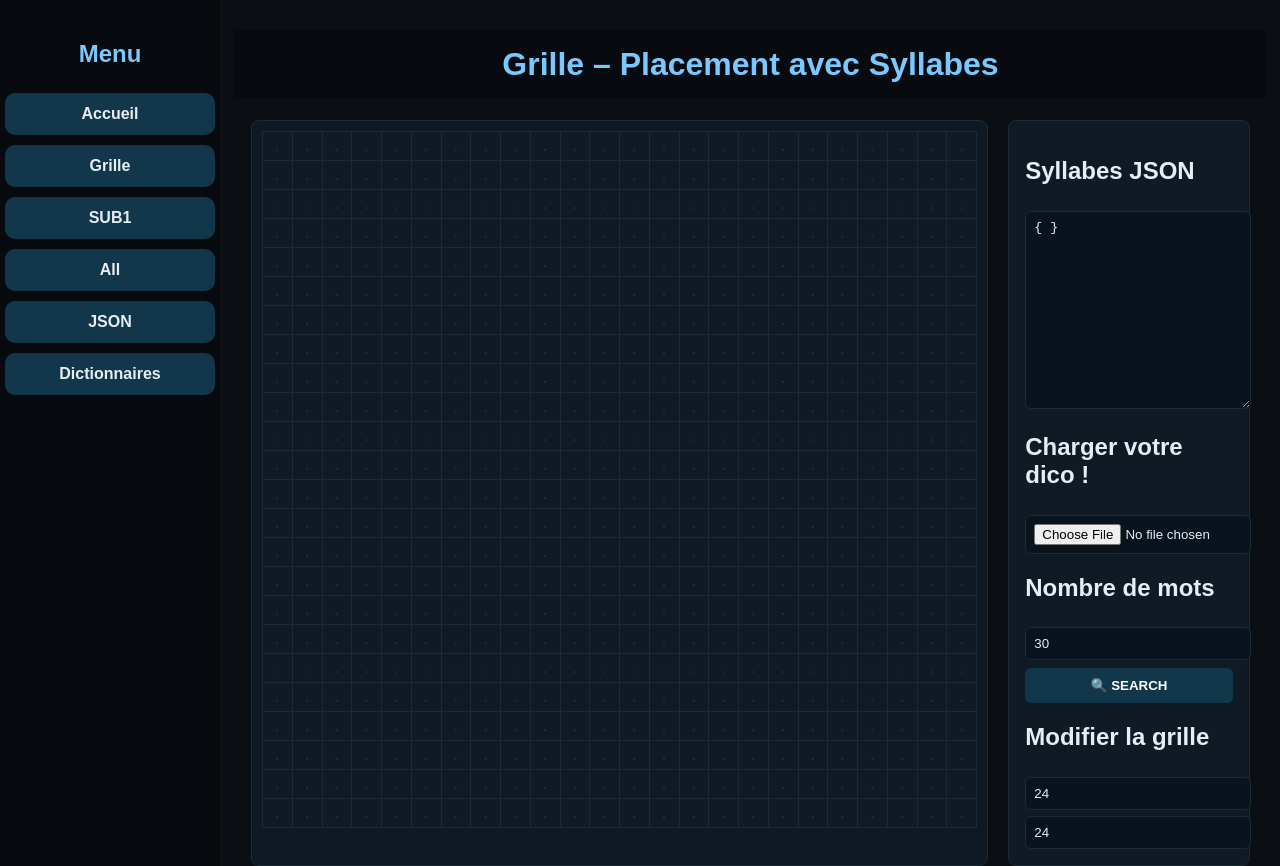
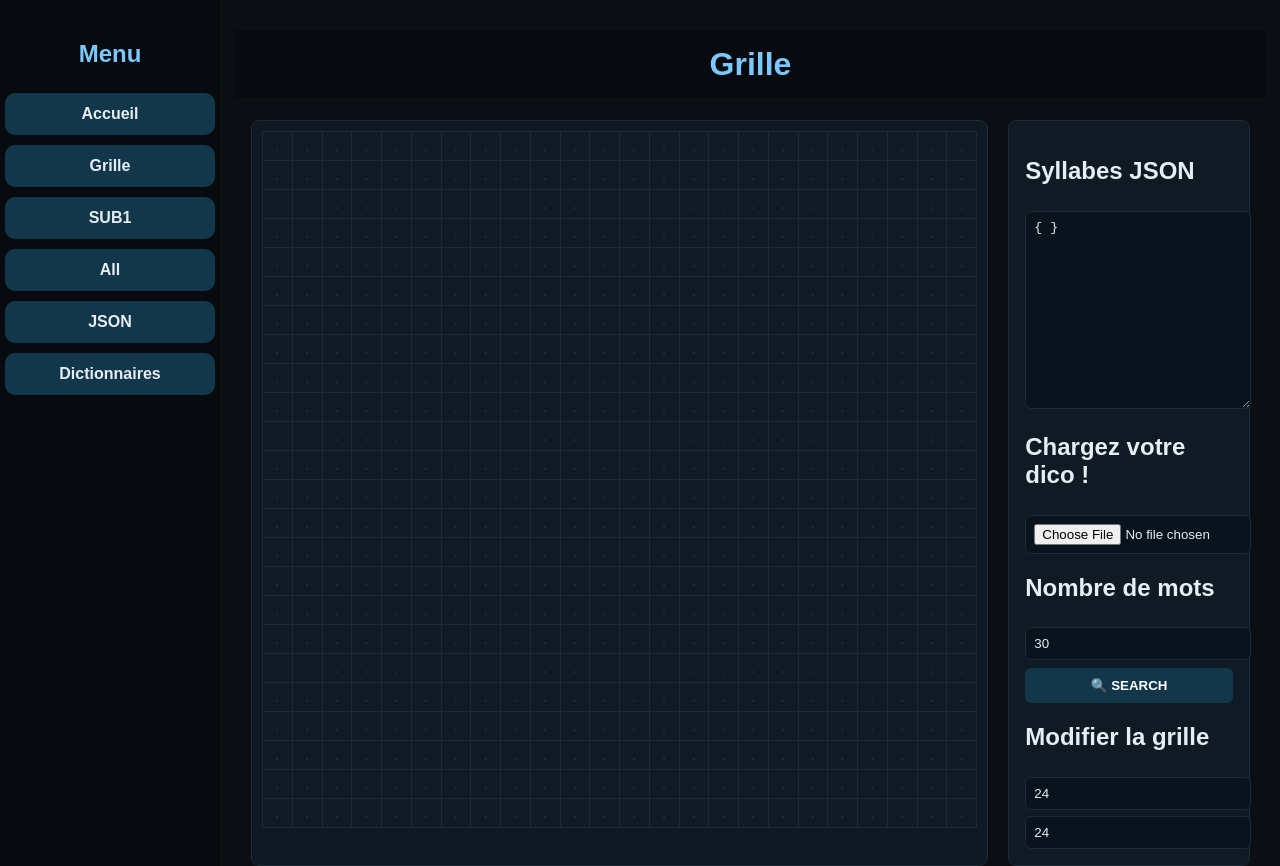
Before and after one commit to murireset/wordbombhelper, a plain HTML site: page grille.html in a window 1280 px wide. Shown: the top 866 px of the page. Drawn offline with Linux system fonts and the light colour scheme.

Commit message:
Update grille.html

```diff
--- a/grille.html
+++ b/grille.html
@@ -152,7 +152,7 @@ button:hover { background:#18506a; }
 </div>
 
 <div class="main">
-<header><h1>Grille – Placement avec Syllabes</h1></header>
+<header><h1>Grille</h1></header>
 
 <div class="container">
   <div id="grid"></div>
@@ -161,7 +161,7 @@ button:hover { background:#18506a; }
     <h2>Syllabes JSON</h2>
     <textarea id="syllTxt" rows="12">{ }</textarea>
 
-    <h2>Charger votre dico !</h2>
+    <h2>Chargez votre dico !</h2>
     <input type="file" id="frInput" accept="text/plain">
 
     <h2>Nombre de mots</h2>
```
